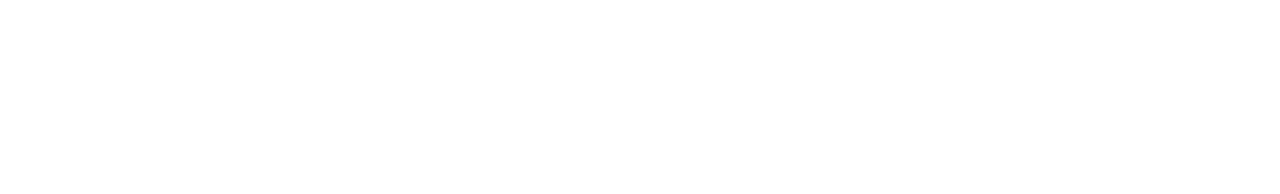
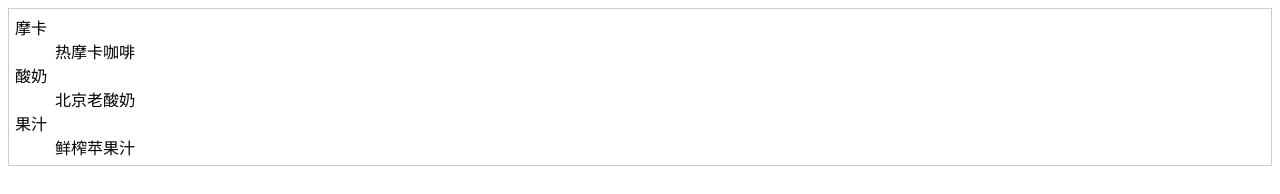
Before and after one commit to sundalei/learnJS, a plain HTML site: page test.html in a window 1280 px wide. Drawn offline with Linux system fonts and the light colour scheme.

Commit message:
201604141526

```diff
--- a/test.html
+++ b/test.html
@@ -1,9 +1,16 @@
 <html>
     <head>
         <title>run javascript example</title>
-        <script type="text/javascript" src="createObjectWithClassTest.js"></script>
+        <script type="text/javascript" src="windowTest.js"></script>
     </head>
     <body>
-        <h1></h1>
+        <dl id="drink-menu" style="border:solid 1px #ccc;padding:6px;">
+            <dt>摩卡</dt>
+            <dd>热摩卡咖啡</dd>
+            <dt>酸奶</dt>
+            <dd>北京老酸奶</dd>
+            <dt>果汁</dt>
+            <dd>鲜榨苹果汁</dd>
+        </dl>
     </body>
 </html>
--- /dev/null
+++ b/windowTest.js
@@ -0,0 +1,29 @@
+'use strict'
+
+//alert('window inner size: ' + window.innerWidth + ' x ' + window.innerHeight);
+
+/*
+alert('app Name = ' + navigator.appName + '\n' +
+      'app Version = ' + navigator.appVersion + '\n' +
+      'language = ' + navigator.language + '\n' +
+      'platform = ' + navigator.platform + '\n' +
+      'userAgent = ' + navigator.userAgent);
+      */
+
+//alert('Screen size = ' + screen.width + ' x ' + screen.height);
+
+/*
+if(confirm('reload current page ' + location.href + '?')) {
+    location.reload();
+} else {
+    location.assign('http://www.baidu.com');
+}
+*/
+
+//alert(document.title);
+//document.title = 'learn javascript with best effort';
+
+window.onload = function() {
+    var menu = document.getElementById('drink-menu');
+    alert(menu);
+}
```
